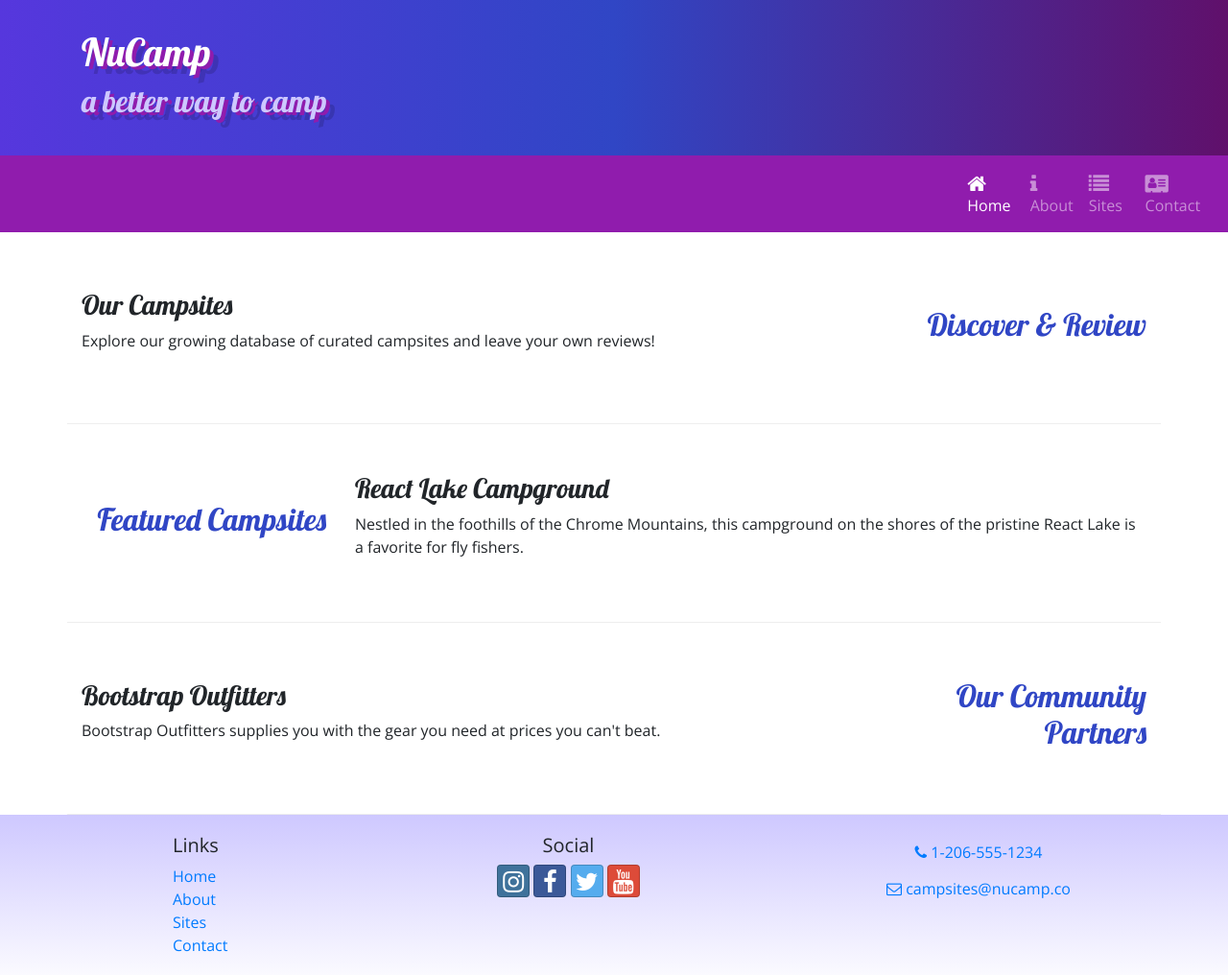
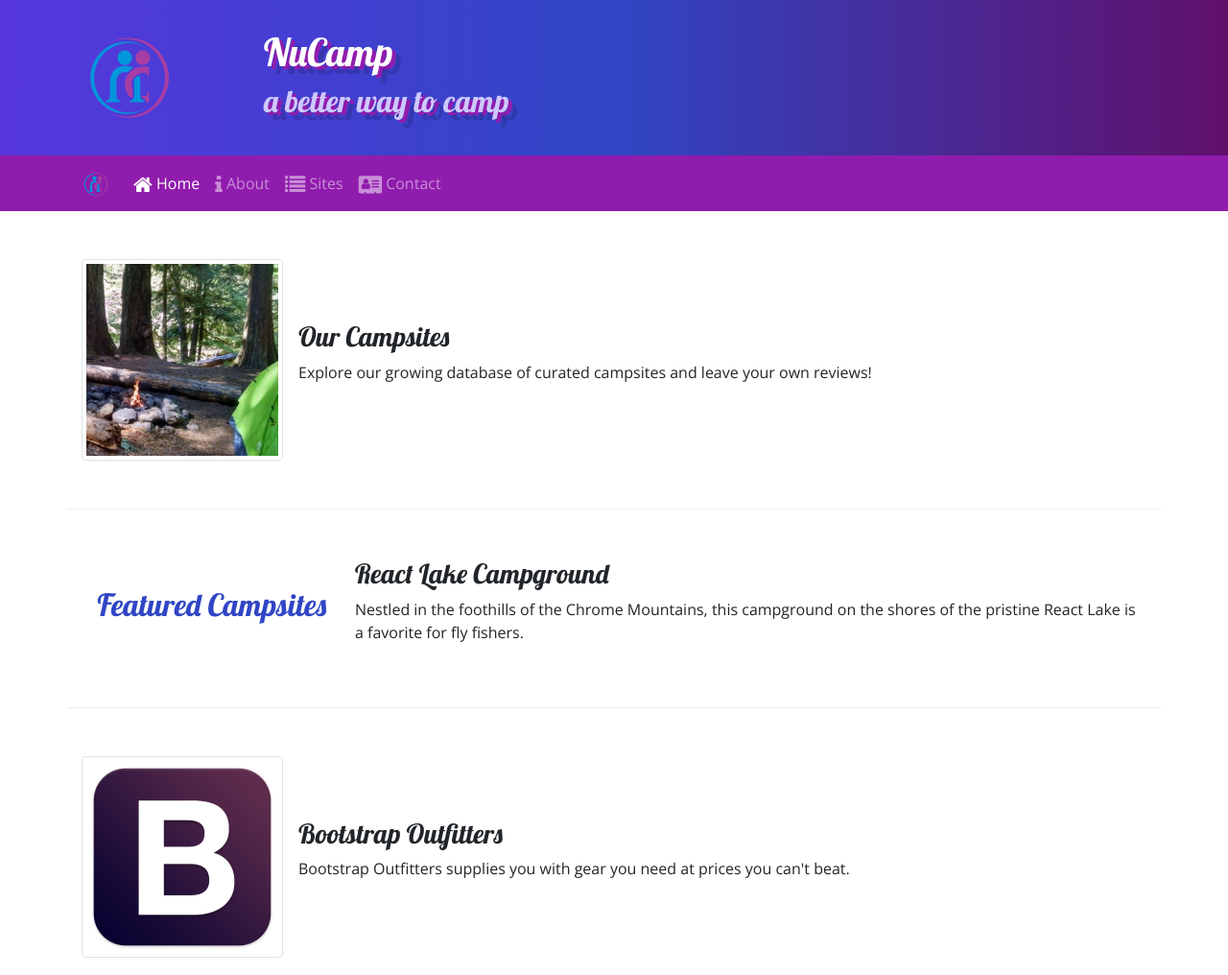
Before and after one commit to JoshBeadle15/Bootstrap-Project-Setup, a website: page index.html in a window 1280 px wide. Shown: the top 1016 px of the page at 96% size. Drawn offline with nearby package versions, Linux system fonts and the light colour scheme.

```diff
--- a/index.html
+++ b/index.html
@@ -23,6 +23,9 @@
         <div>
             <div class="container">
                 <div class="row">
+                    <div class="col-4 col-sm-3 col-md-2 align-self-center">
+                        <img src="img/logo.png" class="img-fluid" />
+                     </div>
                     <div class="col">
             <h1>NuCamp</h1>
             <h2>a better way to camp</h2>
@@ -32,8 +35,10 @@
         </div>
     </header>
     <nav class="navbar navbar-expand-sm navbar-dark sticky-top">
-        <div class="container"></div>
-            <button class="navbar-toggler ml-auto" type="button" data-toggle="collapse" data-target="#nucampNavbar">
+        <div class="container">
+            <a class="navbar-brand" href="#"><img src="img/logo.png" height="30" width="30" /></a>
+            <button class="navbar-toggler" type="button" data-toggle="collapse" data-target="#nucampNavbar">
+            <button class="navbar-toggler" type="button" data-toggle="collapse" data-target="#nucampNavbar">
                 <span class="navbar-toggler-icon"></span>
             </button>
             <div class="collapse navbar-collapse" id="nucampNavbar">
@@ -48,12 +53,14 @@
     </nav>
     <div class="container">
         <div class="row row-content align-items-center">
-            <div class="col-sm-4 order-sm-last col-md-3">
-                <h2 class="text-sm-right">Discover & Review</h2>
-            </div>
             <div class="col">
-                <h3>Our Campsites</h3>
-                <p>Explore our growing database of curated campsites and leave your own reviews!</p>
+                <div class="media">
+                    <img class="d-flex mr-3 img-thumbnail" src="img/breadcrumb-trail-thumb.jpg" alt="Breadcrumb Trail" />
+                    <div class="media-body align-self-center">
+                        <h3>Our Campsites</h3>
+                        <p class="d-none d-sm-block">Explore our growing database of curated campsites and leave your own reviews!</p>
+                    </div>
+                </div>
             </div>
         </div>
 
@@ -68,14 +75,15 @@
         </div>
 
         <div class="row row-content align-items-center">
-            <div class="col-sm-4 order-sm-last col-md-3">
-                <h2 class="text-sm-right">Our Community Partners</h2>
+            <div class="col">
+                <div class="media">
+                    <img class="d-flex mr-3 img-thumbnail" src="img/bootstrap-thumb.png" alt="Bootstrap Outfitters" />
+                    <div class="media-body align-self-center">
+                        <h3>Bootstrap Outfitters</h3>
+        				<p class="d-none d-sm-block">Bootstrap Outfitters supplies you with gear you need at prices you can't beat.</p>
+                    </div>
+                </div>
             </div>
-            <div class="col">
-                <h3>Bootstrap Outfitters</h3>
-        		<p>Bootstrap Outfitters supplies you with the gear you need at prices you can't beat.</p>
-            </div>
-        </div>
     </div>
 
     <footer class="site-footer">
```
Also changed, not shown: aboutus.html (+11 -7 lines), contactus.html (+6 -1 lines), img/bootstrap-thumb.png (added), img/breadcrumb-trail-thumb.jpg (added), img/breadcrumb-trail.jpg (added), img/chrome-river-thumb.jpg (added), img/chrome-river.jpg (added), img/logo.png (added), img/react-lake-thumb.jpg (added), img/react-lake.jpg (added), 1 other file.
